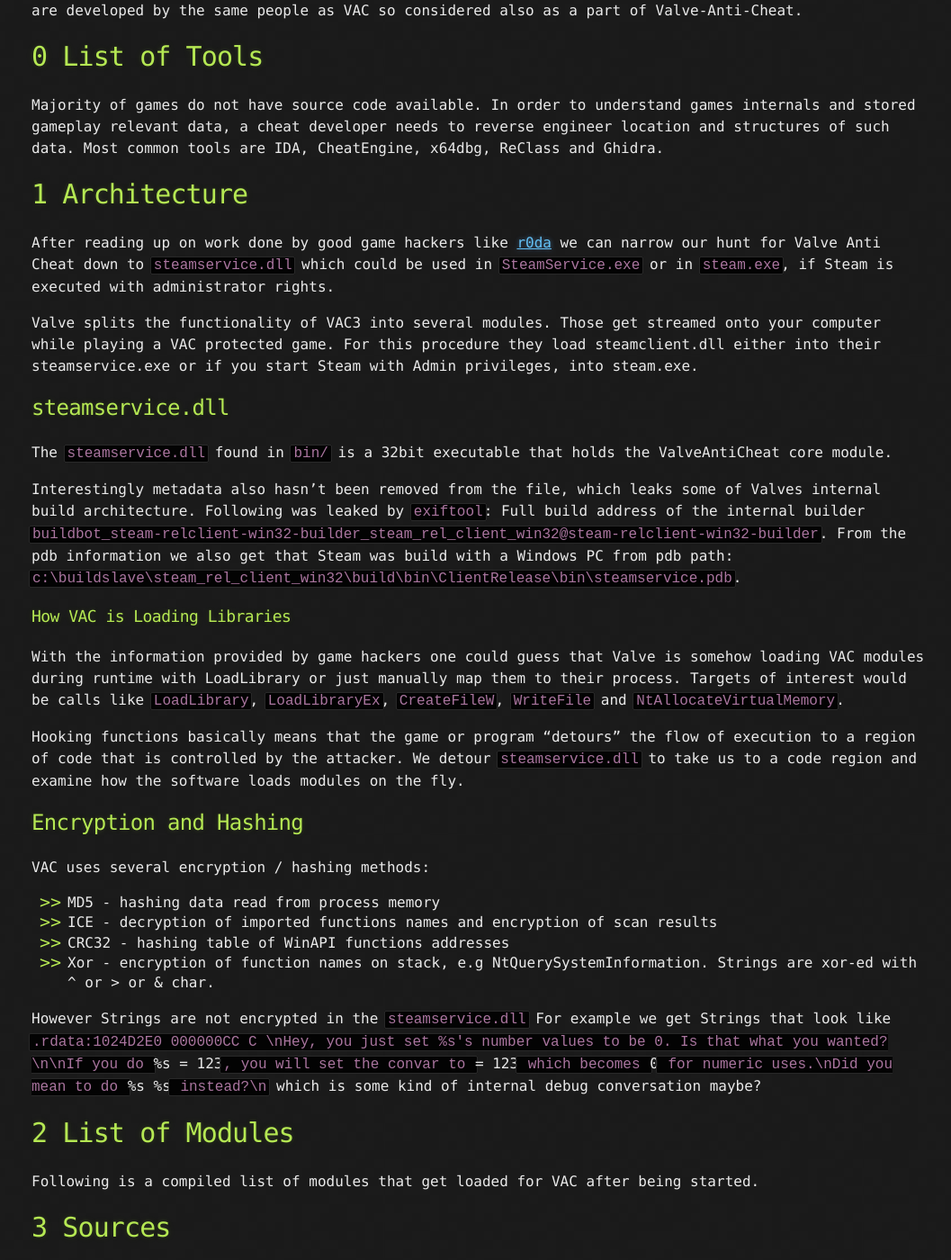
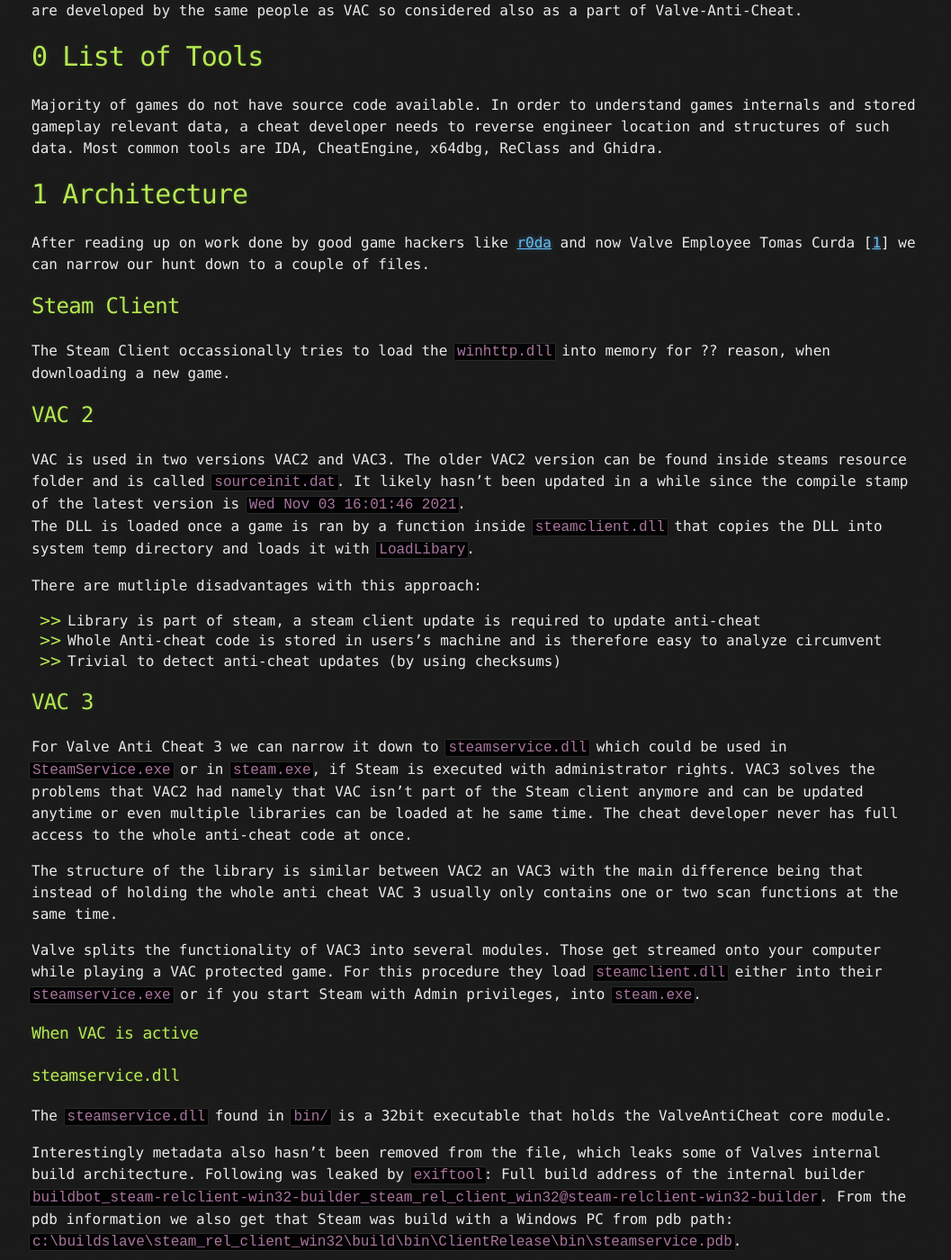
Before and after one commit to 0xNB/revblog, a Jekyll site: the page built from _posts/2022-07-12-Valve-Anti-Cheat.md, in a window 1280 px wide and 1400 px high, scrolled down 669 px. Shown: the whole window at 90% size, without its empty margins (105-1162 px from the left). Built offline with Jekyll 4.4.1, drawn with Linux system fonts in a browser that asks for light colours; some of the changed text lies outside the part shown.

Commit message:
update on anti cheat and injection

```diff
--- a/_posts/2022-07-12-Valve-Anti-Cheat.md
+++ b/_posts/2022-07-12-Valve-Anti-Cheat.md
@@ -25,11 +25,37 @@ Majority of games do not have source code available. In order to understand game
 
 # [](#header-1) 1 Architecture
 
-After reading up on work done by good game hackers like [r0da](https://whereisr0da.github.io/blog/posts/2021-03-10-quick-vac/) we can narrow our hunt for Valve Anti Cheat down to `steamservice.dll` which could be used in `SteamService.exe` or in `steam.exe`, if Steam is executed with administrator rights.
+After reading up on work done by good game hackers like [r0da](https://whereisr0da.github.io/blog/posts/2021-03-10-quick-vac/) and now Valve Employee Tomas Curda [[1](https://is.muni.cz/th/qe1y3/bk.pdf)] we can narrow our hunt down to a couple of files.
 
-Valve splits the functionality of VAC3 into several modules. Those get streamed onto your computer while playing a VAC protected game. For this procedure they load steamclient.dll either into their steamservice.exe or if you start Steam with Admin privileges, into steam.exe.
+## Steam Client
 
-## [](#header-2)steamservice.dll
+The Steam Client occassionally tries to load the `winhttp.dll` into memory for ?? reason, when downloading a new game.
+
+## VAC 2
+
+VAC is used in two versions VAC2 and VAC3. The older VAC2 version can be found inside steams resource folder and is called `sourceinit.dat`. It likely hasn't been updated in a while since the compile stamp of the latest version is `Wed Nov 03 16:01:46 2021`.
+The DLL is loaded once a game is ran by a function inside `steamclient.dll` that copies the DLL into system temp directory and loads it with `LoadLibary`.
+
+There are mutliple disadvantages with this approach:
+
+- Library is part of steam, a steam client update is required to update anti-cheat
+- Whole Anti-cheat code is stored in users's machine and is therefore easy to analyze circumvent
+- Trivial to detect anti-cheat updates (by using checksums)
+
+
+## VAC 3
+
+For Valve Anti Cheat 3 we can narrow it down to `steamservice.dll` which could be used in `SteamService.exe` or in `steam.exe`, if Steam is executed with administrator rights. VAC3 solves the problems that VAC2 had namely that VAC isn't part of the Steam client anymore and can be updated anytime or even multiple libraries can be loaded at he same time. The cheat developer never has full access to the whole anti-cheat code at once.
+
+The structure of the library is similar between VAC2 an VAC3 with the main difference being that instead of holding the whole anti cheat VAC 3 usually only contains one or two scan functions at the same time.
+
+Valve splits the functionality of VAC3 into several modules. Those get streamed onto your computer while playing a VAC protected game. For this procedure they load `steamclient.dll` either into their `steamservice.exe` or if you start Steam with Admin privileges, into `steam.exe`.
+
+### When VAC is active
+
+
+
+### [](#header-2)steamservice.dll
 
 The `steamservice.dll` found in `bin/` is a 32bit executable that holds the ValveAntiCheat core module.
 
@@ -62,7 +88,8 @@ Following is a compiled list of modules that get loaded for VAC after being star
 
 # 3 Sources
 
-https://is.muni.cz/th/qe1y3/bk.pdf
+[1] bachelor's thesis https://is.muni.cz/th/qe1y3/bk.pdf
+[2] anti breakpoint tricks http://waleedassar.blogspot.com/2012/11/defeating-memory-breakpoints.html
 https://www.unknowncheats.me/forum/anti-cheat-bypass/354594-analysis-valve-anti-cheat.html
 https://whereisr0da.github.io/blog/posts/2021-03-10-quick-vac/
 https://madelinemiller.dev/blog/anticheat-an-analysis/
```
Also changed, not shown: _posts/2022-07-20-DLL-Injection-Primer.md (+2 -1 lines).
